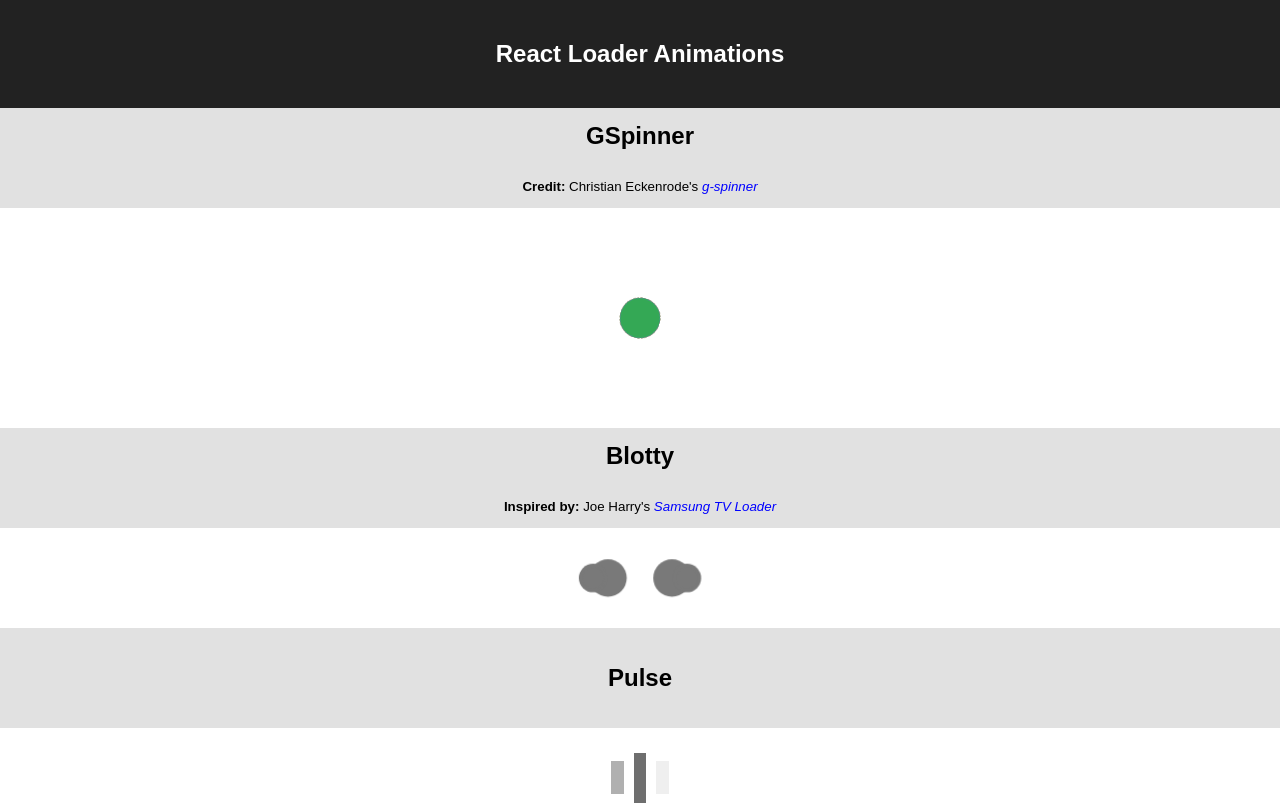
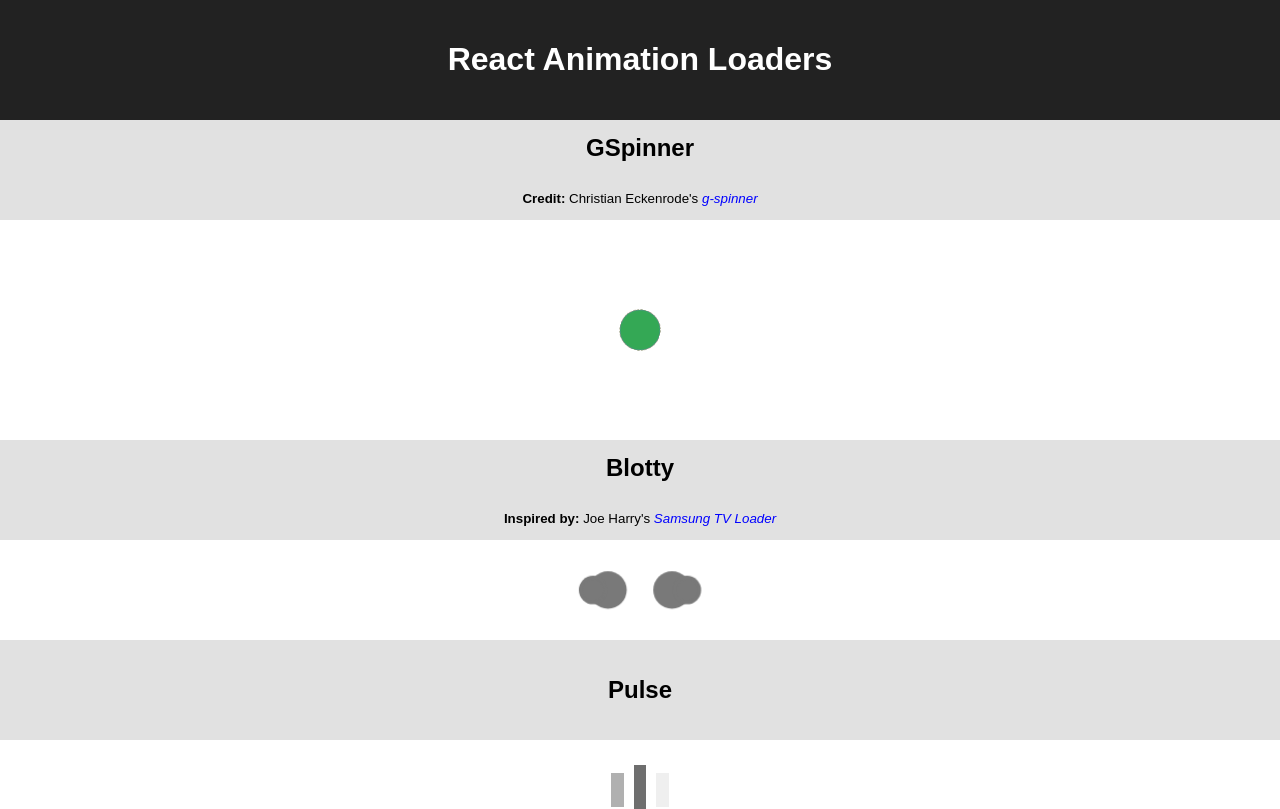
Before and after one commit to jefabrah/react-animation-loaders, a React (Create React App) app: page / in a window 1280 px wide. Shown: the top 809 px of the page. Built offline with nearby package versions, Linux system fonts and the light colour scheme.

Commit message:
move stylesheets to unused

```diff
--- a/src/App.js
+++ b/src/App.js
@@ -1,5 +1,4 @@
 import React from 'react';
-import './css/App.css';
 
 import LoaderDetail from './loaders/LoaderDetail';
 import Blotty from './loaders/Blotty';
@@ -11,7 +10,7 @@ const App = () => (
 
   <div className="App">
     <div className="App-header">
-        <h2>React Loader Animations</h2>
+        <h1>React Animation Loaders</h1>
     </div>
 
 
--- a/src/index.css
+++ b/src/index.css
@@ -3,3 +3,40 @@ body {
   padding: 0;
   font-family: sans-serif;
 }
+
+.App {
+  text-align: center;
+}
+
+.App-header {
+  background-color: #222;
+  height: 100%;
+  padding: 20px;
+  color: white;
+}
+
+.loaders {
+  padding: 0;
+  width: 100%;
+  height: 100%;
+  background-color: white;
+}
+
+.loader-heading {
+  width: 100%;
+  height: 100px;
+  background-color: #e1e1e1;
+  display: flex;
+  flex-direction: column;
+  justify-content: space-around;
+  align-items: center;
+}
+
+.loader-heading h2 {
+  margin: 0;
+}
+
+.loader-heading a {
+  text-decoration: none;
+  color: #0000ff;
+}
```
Also changed, not shown: src/unused/css/AMCDots.css (renamed from src/css/AMCDots.css), src/unused/css/App.css (renamed from src/css/App.css), src/unused/css/Blotty.css (renamed from src/css/Blotty.css), src/unused/css/GSpinner.css (renamed from src/css/GSpinner.css), src/unused/css/Pulse.css (renamed from src/css/Pulse.css).
